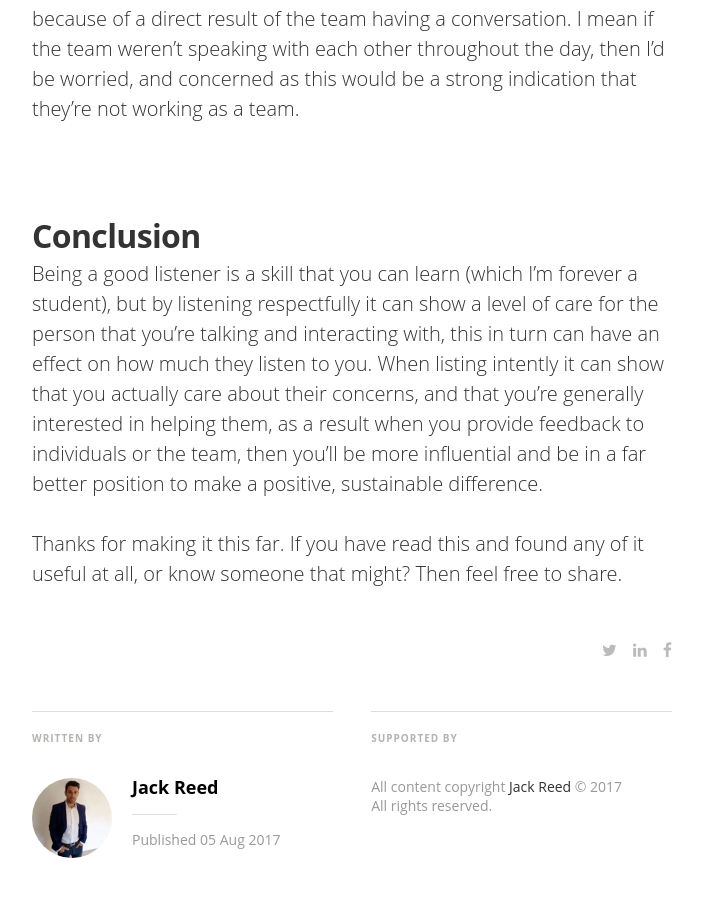
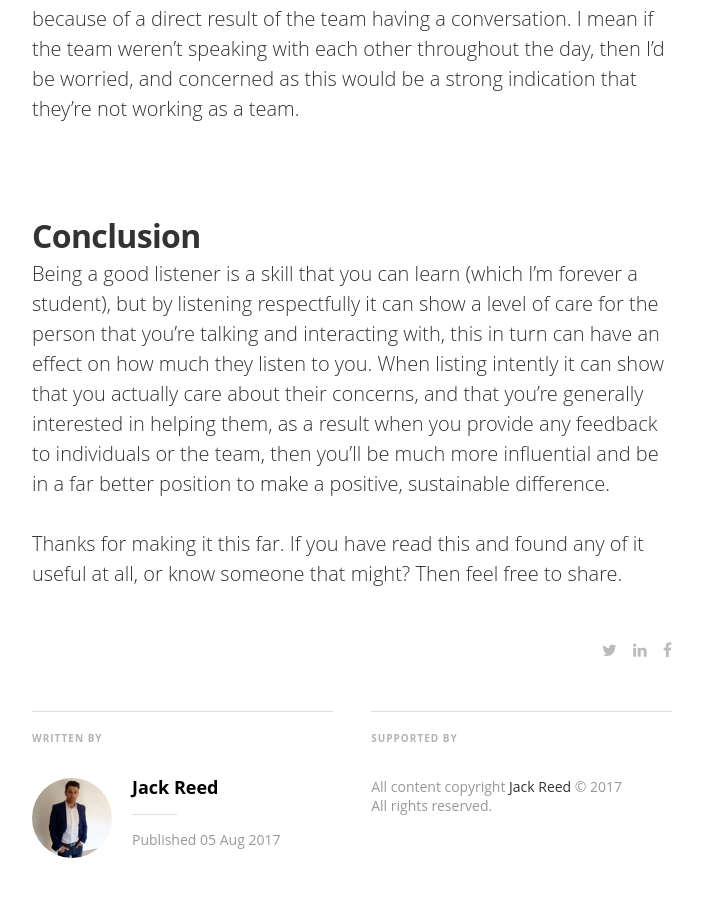
Before and after one commit to IamJackReed/JackReed, a Jekyll site: the page built from _posts/2017-08-05-high-performing-agile-teams-&-the-downside-of-collaboration.markdown, in a window 1280 px wide and 900 px high, scrolled down 4306 px. Shown: the top 897 px of the window, without its empty margins (288-991 px from the left). Built offline with Jekyll 4.4.1, drawn with Linux system fonts in a browser that asks for light colours; nearby versions of some CDN libraries; some web fonts are replaced; comment, search, counter and statistics services are not loaded.

Commit message:
Update 2017-08-05-high-performing-agile-teams-&-the-downside-of-collaboration.markdown

```diff
--- a/_posts/2017-08-05-high-performing-agile-teams-&-the-downside-of-collaboration.markdown
+++ b/_posts/2017-08-05-high-performing-agile-teams-&-the-downside-of-collaboration.markdown
@@ -33,7 +33,7 @@
 <span style="color:#00000; font-family: 'open sans'; font-size: 1em; font-size: 20px; font-weight: 200; hyphens: none;">When it comes to listening to how the team are speaking with each other, I think there should always be some form of conversation flowing throughout the day. I feel reassured when I hear them in conversation, as it means that if/when there are problems then they're more likely to tell each other about them. One of the best examples of this is during the daily Scrum (stand up), as it forces them to speak with one another. I've lost count how many times during a daily Scrum (stand up) that key dependencies have been identified, or problems have been brought up that other team members didn't know about that should have, all because of a direct result of the team having a conversation. I mean if the team weren't speaking with each other throughout the day, then I'd be worried, and concerned as this would be a strong indication that they're not working as a team.
 
 # Conclusion
-<span style="color:#00000; font-family: 'open sans'; font-size: 1em; font-size: 20px; font-weight: 200; hyphens: none;">Being a good listener is a skill that you can learn (which I'm forever a student), but by listening respectfully it can show a level of care for the person that you're talking and interacting with, this in turn can have an effect on how much they listen to you. When listing intently it can show that you actually care about their concerns, and that you're generally interested in helping them, as a result when you provide feedback to individuals or the team, then you'll be more influential and be in a far better position to make a positive, sustainable difference.
+<span style="color:#00000; font-family: 'open sans'; font-size: 1em; font-size: 20px; font-weight: 200; hyphens: none;">Being a good listener is a skill that you can learn (which I'm forever a student), but by listening respectfully it can show a level of care for the person that you're talking and interacting with, this in turn can have an effect on how much they listen to you. When listing intently it can show that you actually care about their concerns, and that you're generally interested in helping them, as a result when you provide any feedback to individuals or the team, then you'll be much more influential and be in a far better position to make a positive, sustainable difference.
 
 <span style="color:#00000; font-family: 'open sans'; font-size: 1em; font-size: 20px; font-weight: 200; hyphens: none;">
 Thanks for making it this far. If you have read this and found any of it useful at all, or know someone that might? Then feel free to share.</span>
```
